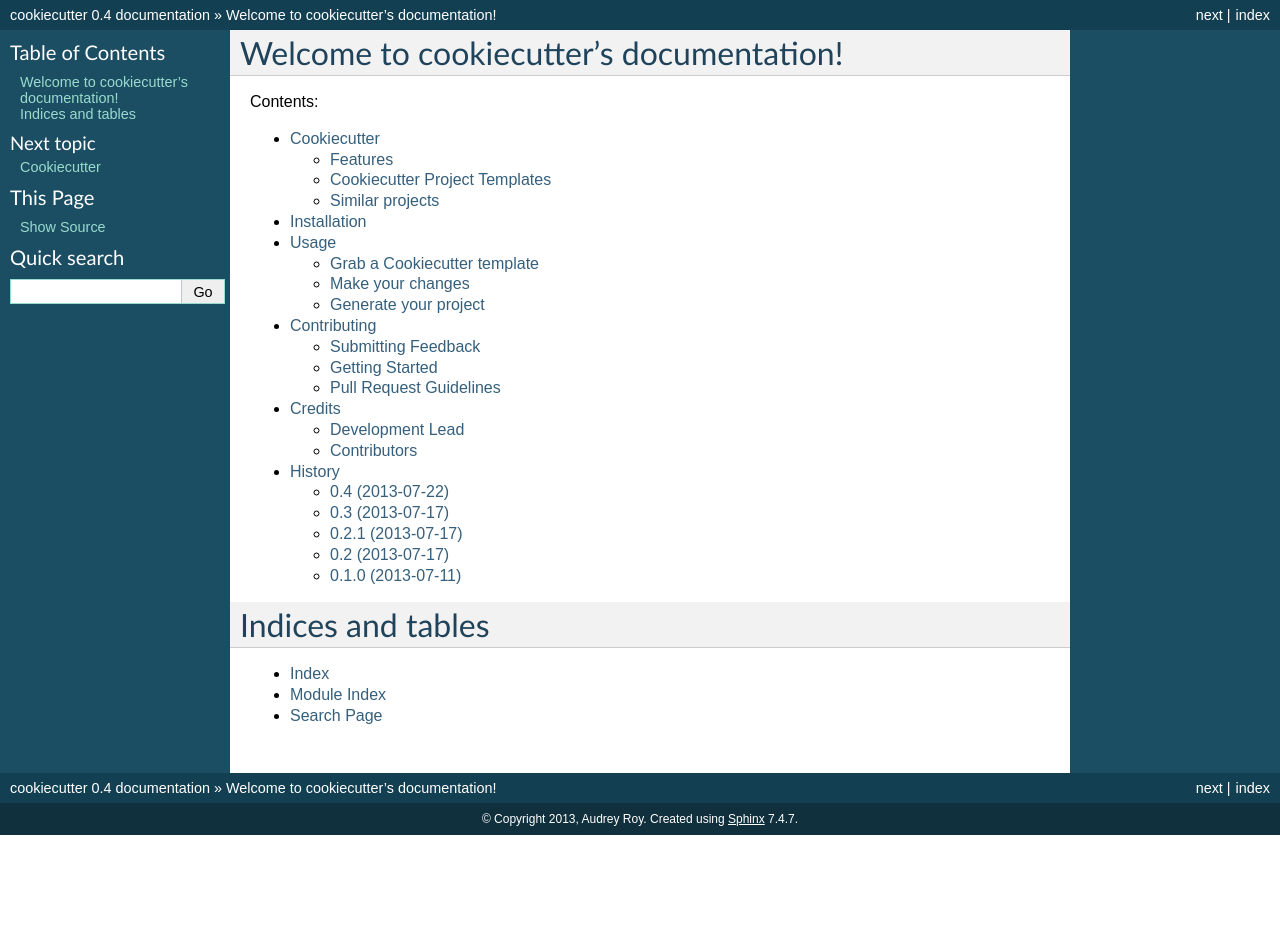
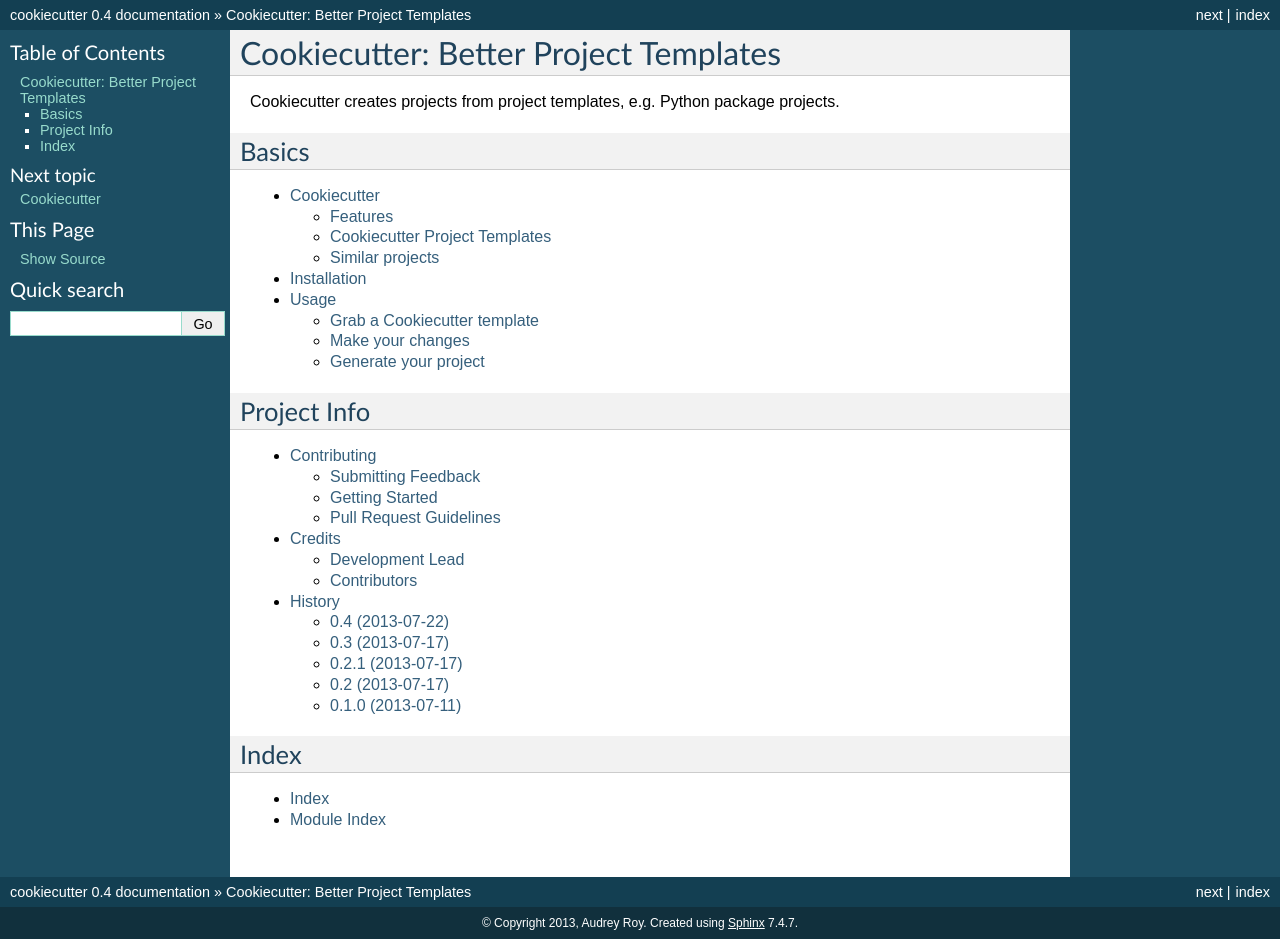
Before and after one commit to c-allen-tech/cookie, a Sphinx documentation site: the page built from docs/index.rst, in a window 1280 px wide. Built offline with Sphinx 7.4.7, drawn with Linux system fonts in a browser that asks for light colours; formulas are drawn with MathJax 3; before the commit the page ends 900 px from its top, so only the background shows below that.

Commit message:
Better organization of docs.

```diff
--- a/docs/index.rst
+++ b/docs/index.rst
@@ -3,10 +3,13 @@
    You can adapt this file completely to your liking, but it should at least
    contain the root `toctree` directive.
 
-Welcome to cookiecutter's documentation!
-==================================
+Cookiecutter: Better Project Templates
+======================================
 
-Contents:
+Cookiecutter creates projects from project templates, e.g. Python package projects.
+
+Basics
+------
 
 .. toctree::
    :maxdepth: 2
@@ -14,14 +17,20 @@ Contents:
    readme
    installation
    usage
+
+Project Info
+------------
+
+.. toctree::
+   :maxdepth: 2
+
    contributing
    authors
    history
 
 
-Indices and tables
-==================
+Index
+-----
 
 * :ref:`genindex`
 * :ref:`modindex`
-* :ref:`search`
```
